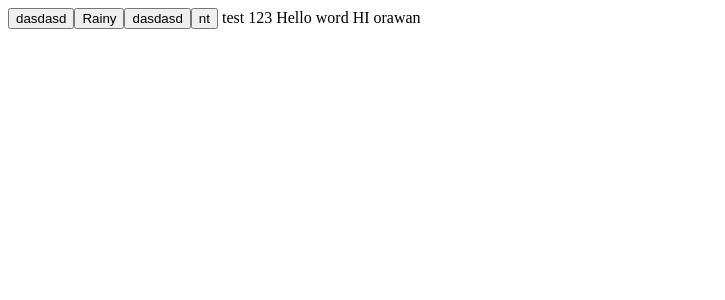
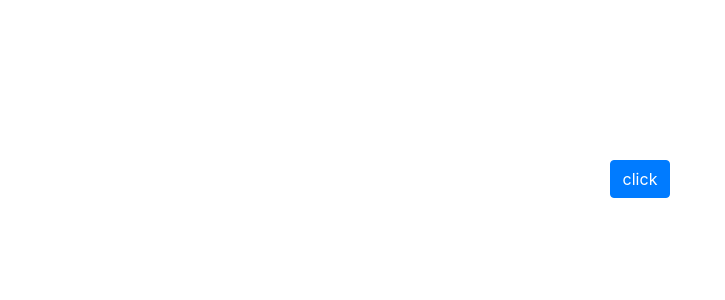
Before and after one commit to Chirapong01/angular_group, an Angular app: page / in a window 1280 px wide. Shown: the top 300 px of the page, without its empty margins (0-725 px from the left). Built offline with nearby package versions, Linux system fonts and the light colour scheme.

Commit message:
add button click

```diff
--- a/angular.json
+++ b/angular.json
@@ -1,5 +1,8 @@
 {
   "$schema": "./node_modules/@angular/cli/lib/config/schema.json",
+  "cli": {
+    "analytics": "768bdf94-3316-4f9a-960f-2b2f74defe70"
+  },
   "version": 1,
   "newProjectRoot": "projects",
   "projects": {
@@ -28,9 +31,14 @@
               "src/assets"
             ],
             "styles": [
-              "src/styles.css"
+              "src/styles.css",
+              "./node_modules/bootstrap/dist/css/bootstrap.min.css"
             ],
-            "scripts": []
+            "scripts": [
+              "./node_modules/jquery/dist/jquery.min.js",
+              "./node_modules/popper.js/dist/umd/popper.min.js",
+              "./node_modules/bootstrap/dist/js/bootstrap.min.js"
+            ]
           },
           "configurations": {
             "production": {
--- a/package.json
+++ b/package.json
@@ -19,6 +19,10 @@
     "@angular/platform-browser": "~11.2.12",
     "@angular/platform-browser-dynamic": "~11.2.12",
     "@angular/router": "~11.2.12",
+    "bootstrap": "^4.6.0",
+    "jquery": "^3.6.0",
+    "poper": "^0.1.1",
+    "popper.js": "^1.16.1",
     "rxjs": "~6.6.0",
     "tslib": "^2.0.0",
     "zone.js": "~0.11.3"
--- a/src/app/app.component.html
+++ b/src/app/app.component.html
@@ -1,8 +1,29 @@
-<button> dasdasd</button>
-<button> Rainy</button>
+<!-- Button trigger modal -->
+<div style="text-align: center; margin-top: 10rem;">
+    <button type="button" class="btn btn-primary" data-toggle="modal" data-target="#exampleModalCenter">
+        click
+      </button>
+  </div>
 
-<button class=""> dasdasd</button>
-<button type="button" class="btn btn-success">nt</button>
-<router-outlet>
-    test 123 Hello word HI orawan
-</router-outlet>
+
+  <!-- Modal -->
+  <div class="modal fade" id="exampleModalCenter" tabindex="-1" role="dialog" aria-labelledby="exampleModalCenterTitle" aria-hidden="true">
+    <div class="modal-dialog modal-dialog-centered" role="document">
+      <div class="modal-content">
+        <div class="modal-header">
+          <h5 class="modal-title" id="exampleModalLongTitle">Hello</h5>
+          <button type="button" class="close" data-dismiss="modal" aria-label="Close">
+            <span aria-hidden="true">&times;</span>
+          </button>
+        </div>
+        <div class="modal-body">
+          <h3>สวัสดีคนสวย</h3>
+        </div>
+        <div class="modal-footer">
+          <button type="button" class="btn btn-secondary" data-dismiss="modal">Close</button>
+          <button type="button" class="btn btn-primary">Save changes</button>
+        </div>
+      </div>
+    </div>
+  </div>
+<router-outlet></router-outlet>
```
Also changed, not shown: 1 other file (tests, documents, lock files or other folders).
